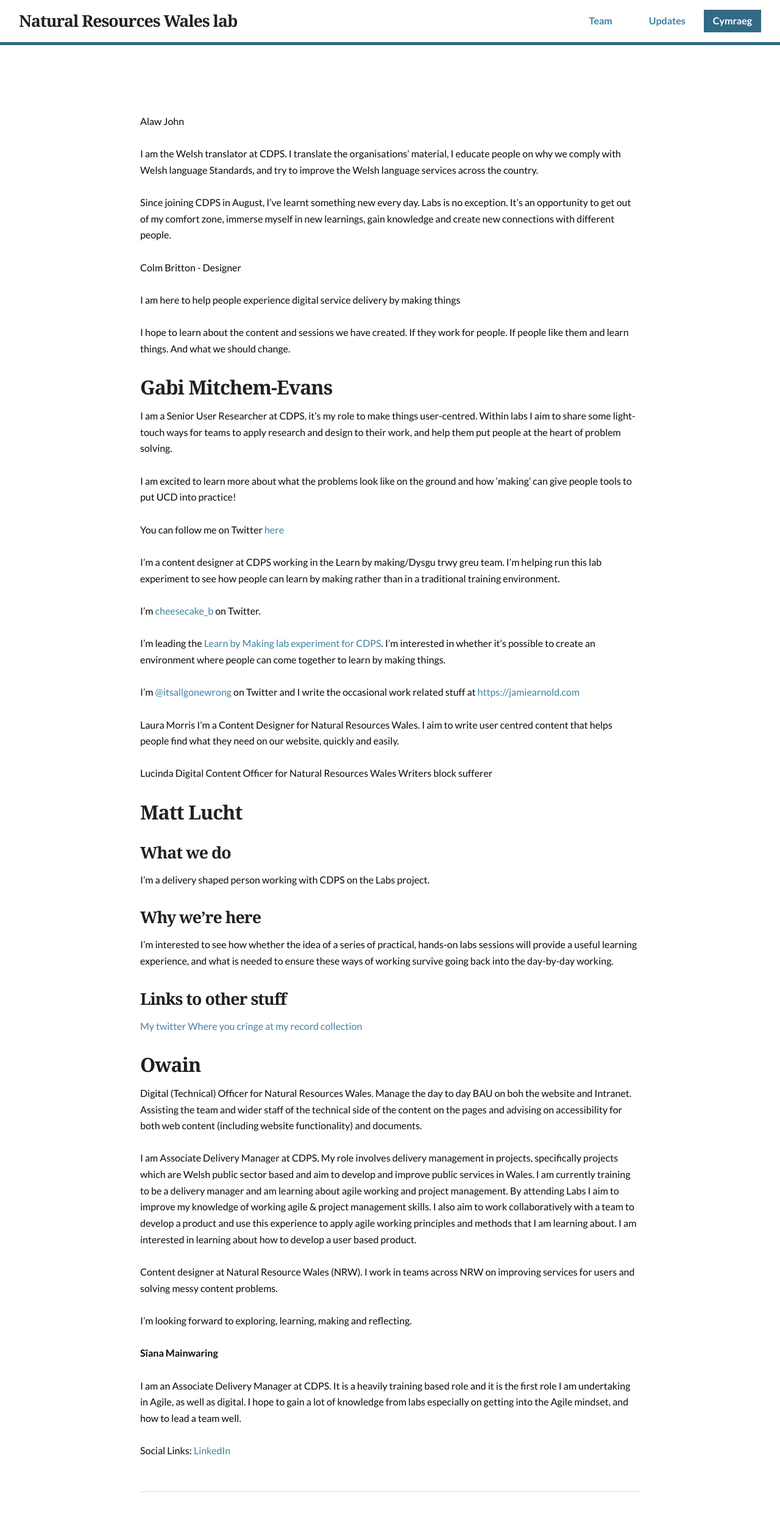
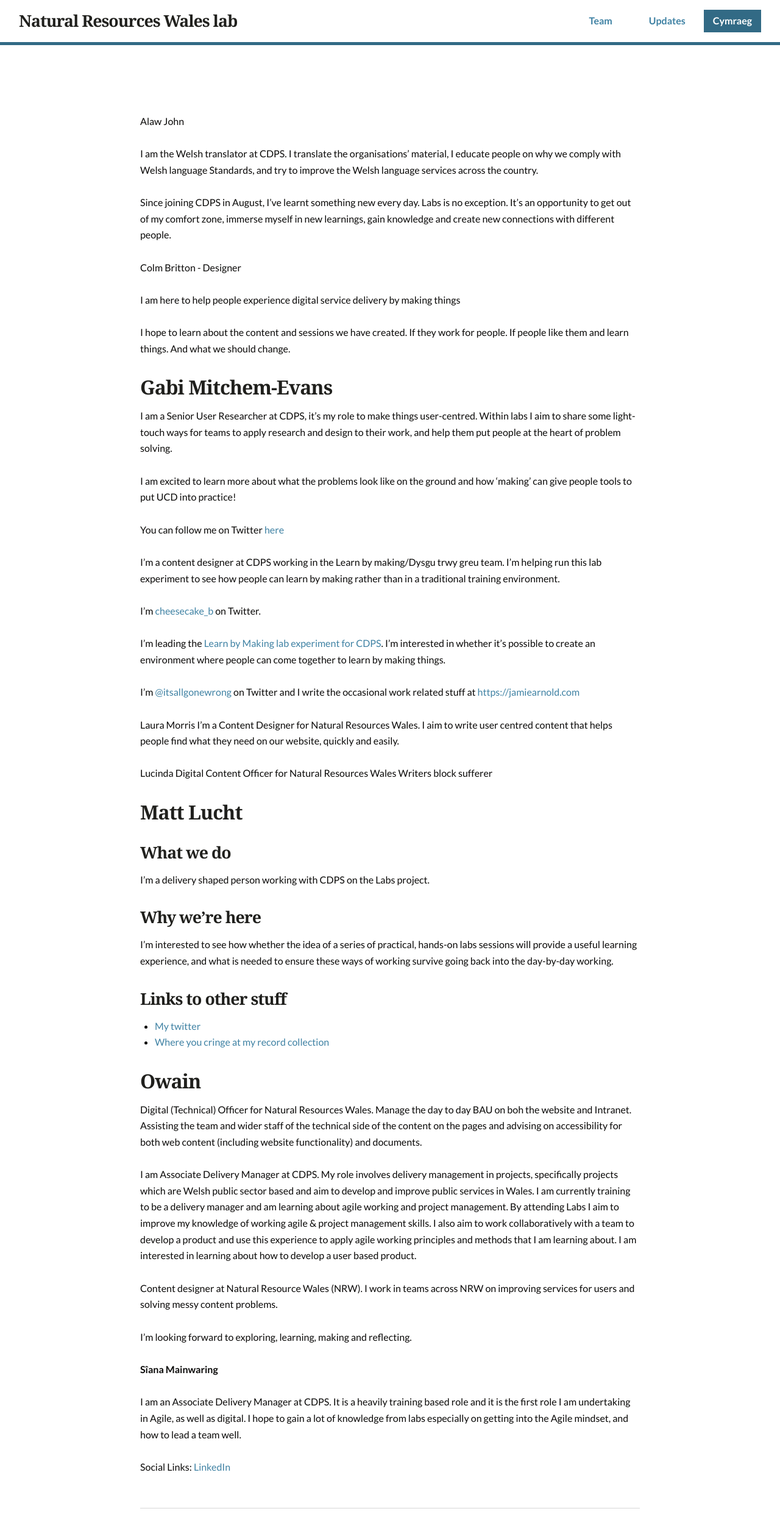
Before and after one commit to nrw-lab/nrw-lab.github.io, a Jekyll site: the page built from en/team/index.md, in a window 1280 px wide. Shown: the whole page at 61% size. Built offline with Jekyll 4.4.1, drawn with Linux system fonts in a browser that asks for light colours; before the commit the page ends 2479 px from its top, so only the background shows below that.

```diff
--- a/en/team/_members/matt-lucht.md
+++ b/en/team/_members/matt-lucht.md
@@ -10,5 +10,5 @@ I’m interested to see how whether the idea of a series of practical, hands-on
 
 ## Links to other stuff
 
-[My twitter](https://twitter.com/mattlucht)
-[Where you cringe at my record collection](https://www.discogs.com/user/mattlucht)
+* [My twitter](https://twitter.com/mattlucht)
+* [Where you cringe at my record collection](https://www.discogs.com/user/mattlucht)
```
